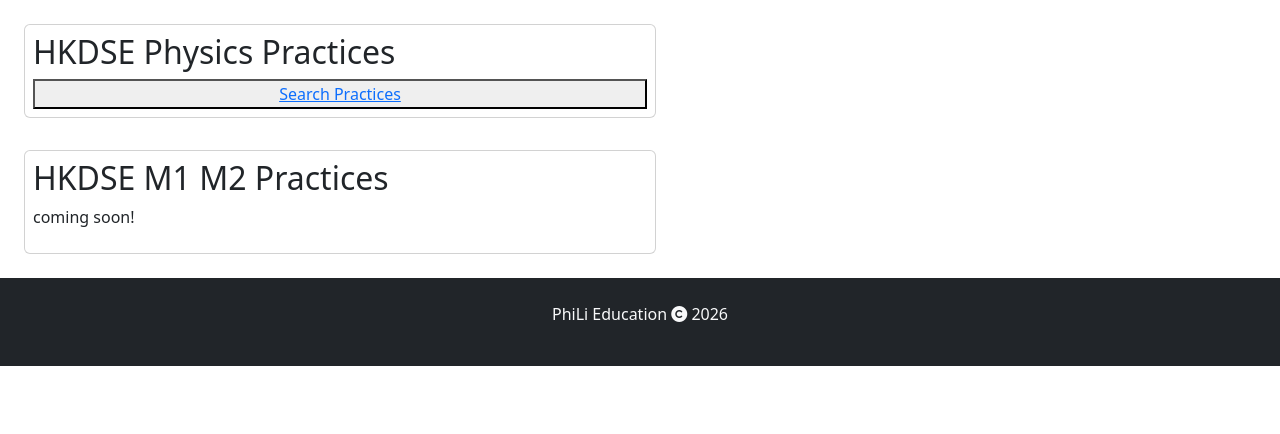
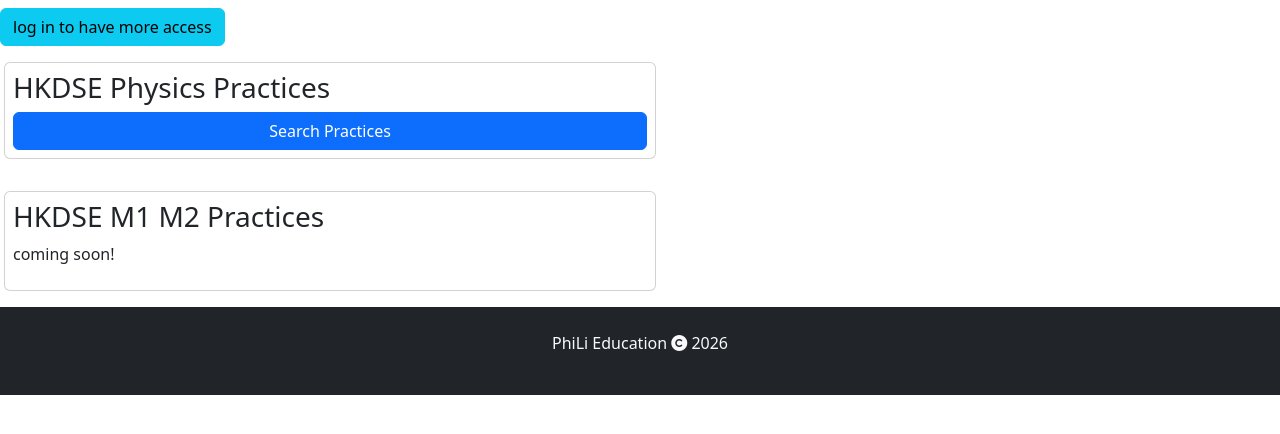
Before and after one commit to phili-ed/phili-ed, a Flask app: page / in a window 1280 px wide. Shown: the part 58-492 px from the top of the page. Run offline with Flask 3, Linux system fonts and the light colour scheme; some libraries are stand-ins or nearby versions; some web fonts are replaced.

Commit message:
some display adjustments

```diff
--- a/app.py
+++ b/app.py
@@ -375,7 +375,7 @@ def change_password():
         db.session.commit()
 
         flash("Password updated successfully!", "success")
-        return redirect(url_for('account'))
+        return redirect(url_for('search'))
 
     return render_template('account.html')
 
--- a/templates/contact.html
+++ b/templates/contact.html
@@ -5,6 +5,7 @@
     {% block content %}
 
     <div class="card">
+        <h4>Apply an account</h4>
         <p>Email us at: <span id="email-link"></span></p>
     </div>
     <script>
--- a/templates/footer.html
+++ b/templates/footer.html
@@ -1,5 +1,6 @@
 <footer class="bg-dark p-4 ">
             <div class="d-flex justify-content-around d-md-none mb-3">
+            <!--
             <a href="FAQ.html"  class="btn btn-info me-3">
                 <i class="fa-solid fa-clipboard-question"></i> FAQ
             </a>
@@ -9,6 +10,7 @@
             <a href="#"  class="btn btn-info me-3">
                 Opinion
             </a>
+            -->
             </div>
             <p class="text-light text-center">
             PhiLi Education <i class="fa-solid fa-copyright"></i> 2026
--- a/templates/index.html
+++ b/templates/index.html
@@ -3,14 +3,14 @@
 {% block title %} Home {% endblock %}
 
     {% block content %}
-
-    <div class="row m-2">
+    <a class="btn btn-info" href="/login">log in to have more access</a>
+    <div class="row">
         <div class="card col-12 col-md-6 m-3 p-2">
-            <h2>HKDSE Physics Practices</h2>
-            <button class="primary"><a href="/search">Search Practices</a></button>
+            <h3>HKDSE Physics Practices</h3>
+            <a class="btn btn-primary" href="/search">Search Practices</a>
         </div>
         <div class="card col-12 col-md-6 m-3 p-2">
-            <h2>HKDSE M1 M2 Practices</h2>
+            <h3>HKDSE M1 M2 Practices</h3>
             <p>coming soon!</p>
         </div>
     </div>
```
